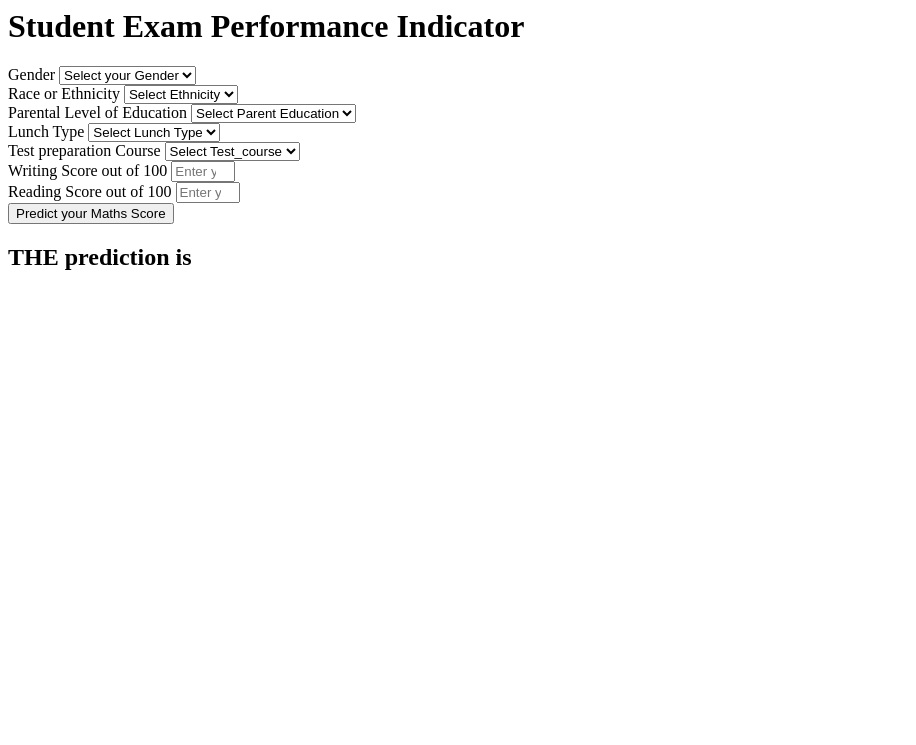
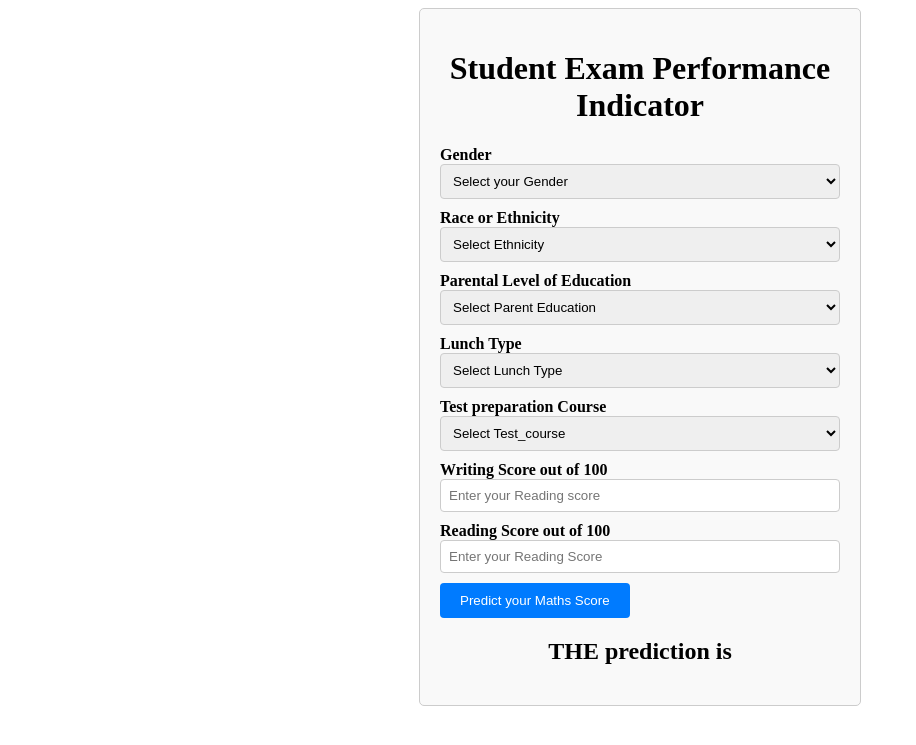
Before and after one commit to yc1909/mlprojects, a Flask app: page /predictdata in a window 1280 px wide. Shown: the top 745 px of the page, without its empty margins (0-916 px from the left). Run offline with Flask 3, Linux system fonts and the light colour scheme.

Commit message:
CSS Added

```diff
--- a/app.py
+++ b/app.py
@@ -37,7 +37,7 @@
         pred_pipeline = PredictPipeline()
         results = pred_pipeline.predict(df)
         print("after Prediction")
-        return render_template('home.html',results=results[0])
+        return render_template('home.html',results=round(results[0],2))
 
 
 if __name__=="__main__":
--- /dev/null
+++ b/static/styles.css
@@ -0,0 +1,49 @@
+/* Style for the form container */
+.login {
+    max-width: 400px;
+    margin: 0 auto;
+    padding: 20px;
+    border: 1px solid #ccc;
+    border-radius: 5px;
+    background-color: #f9f9f9;
+}
+
+/* Style for form labels */
+.form-label {
+    font-weight: bold;
+}
+
+/* Style for form inputs and selects */
+.form-control {
+    width: 100%;
+    padding: 8px;
+    margin-bottom: 10px;
+    border: 1px solid #ccc;
+    border-radius: 4px;
+    box-sizing: border-box;
+}
+
+/* Style for form button */
+.btn-primary {
+    background-color: #007bff;
+    color: #fff;
+    padding: 10px 20px;
+    border: none;
+    border-radius: 4px;
+    cursor: pointer;
+}
+
+/* Style for form button on hover */
+.btn-primary:hover {
+    background-color: #0056b3;
+}
+
+/* Style for heading */
+h1 {
+    text-align: center;
+}
+
+h2 {
+    text-align: center;
+    margin-top: 20px;
+}
--- a/templates/home.html
+++ b/templates/home.html
@@ -1,5 +1,9 @@
 
 <html>
+    <head>
+        <title>Student Exam Performance Indicator</title>
+        <link rel="stylesheet" type="text/css" href="{{ url_for('static', filename='styles.css')}}">
+    </head>
 <body>
     <div class="login">
        <h1>Student Exam Performance Indicator</h1>
```
